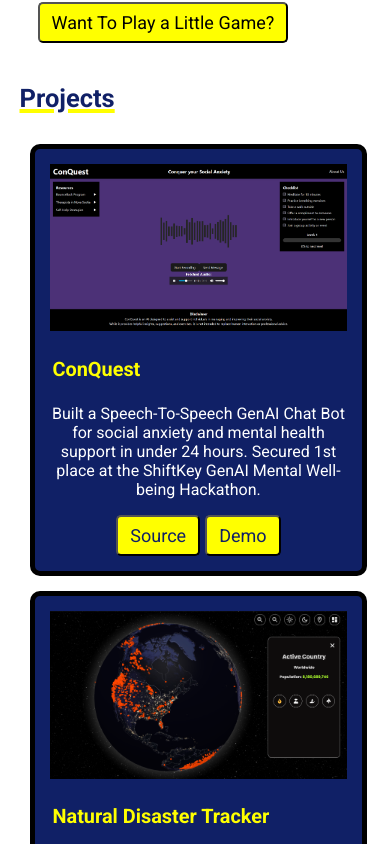
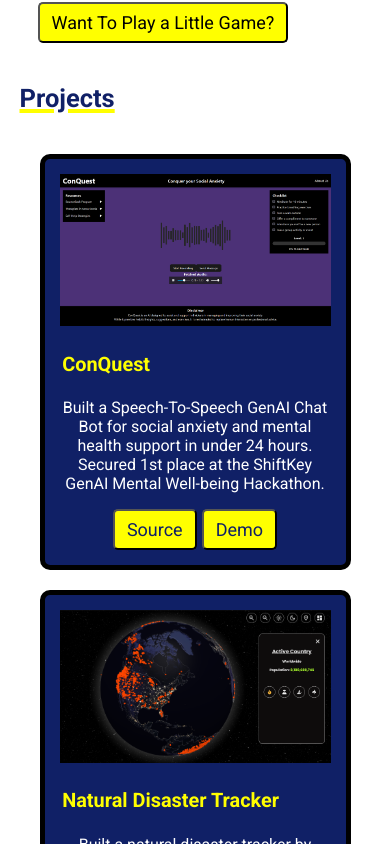
Before and after one commit to eyurekli/personal-site, a React (Vite) app: page / in a window 390 px wide. Shown: the part 1640-2484 px from the top of the page. Built offline with nearby package versions, Linux system fonts and the light colour scheme.

Commit message:
Changed Grid to Flexbox for Projects

```diff
--- a/src/styles/Projects.css
+++ b/src/styles/Projects.css
@@ -1,13 +1,13 @@
 /* Desktop View */
 @media screen and (min-width: 960px) {
     .projects {
-        display: grid;
-        grid-template-columns: repeat(auto-fit, minmax(500px, 1fr)); /* Responsive grid */
+        display: flex; /* Use flexbox for centering */
+        flex-wrap: wrap; /* Ensure responsiveness */
+        justify-content: space-around; /* Centers horizontally */
         gap: 20px;
-        justify-content: center;
-        align-items: start;
         padding: 20px;
     }
+
 
     .project {
         display: flex;
@@ -41,13 +41,13 @@
 /* Mobile View */
 @media screen and (max-width: 960px) {
     .projects {
-        display: grid;
-        grid-template-columns: 1fr; /* One column layout */
-        gap: 15px;
-        justify-content: center;
-        align-items: center;
-        padding: 10px;
+        display: flex; /* Use flexbox for centering */
+        flex-wrap: wrap; /* Ensure responsiveness */
+        justify-content: center; /* Centers horizontally */
+        gap: 20px;
+        padding: 20px;
     }
+
 
     .project {
         width: 90%;
```
